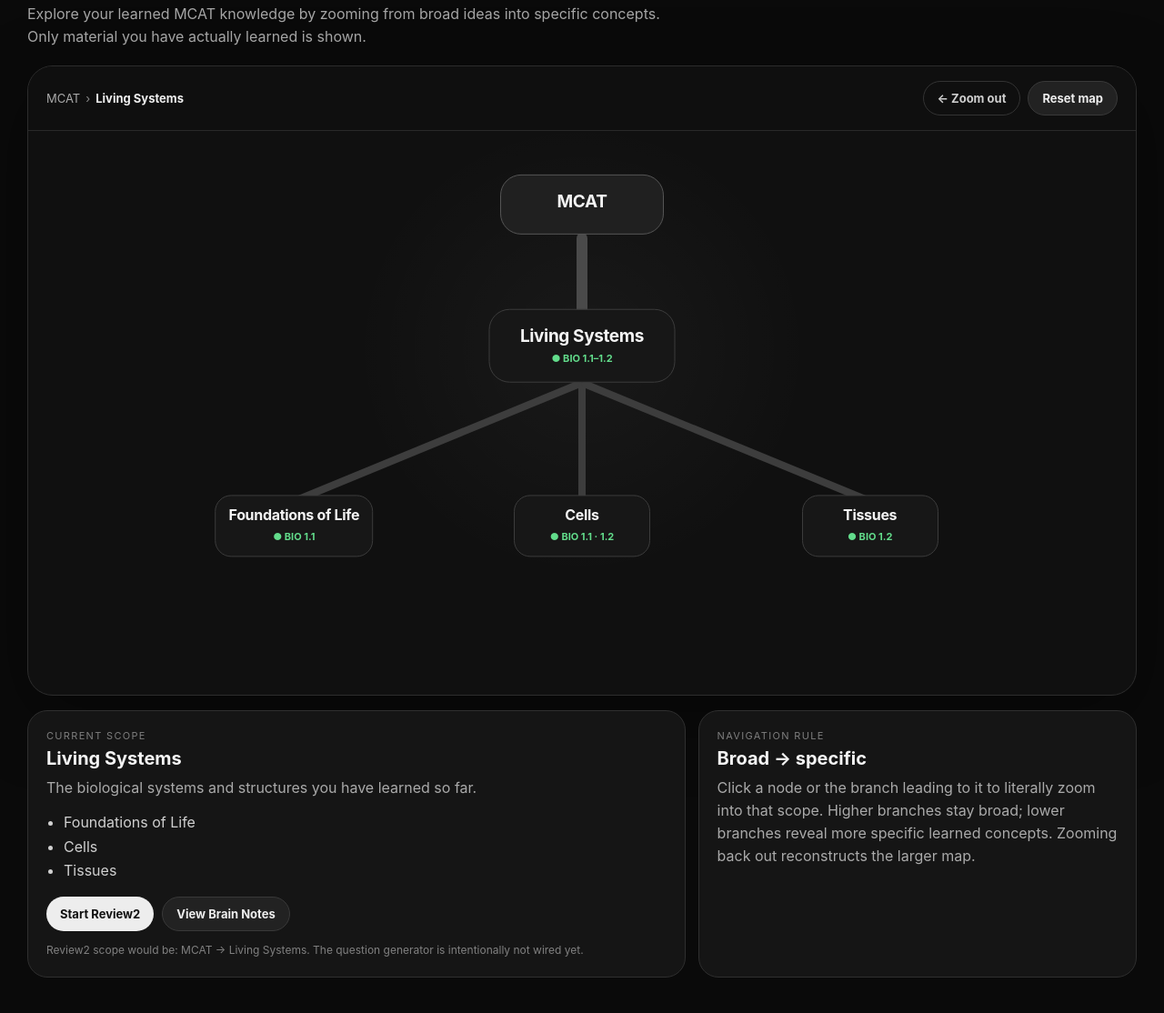
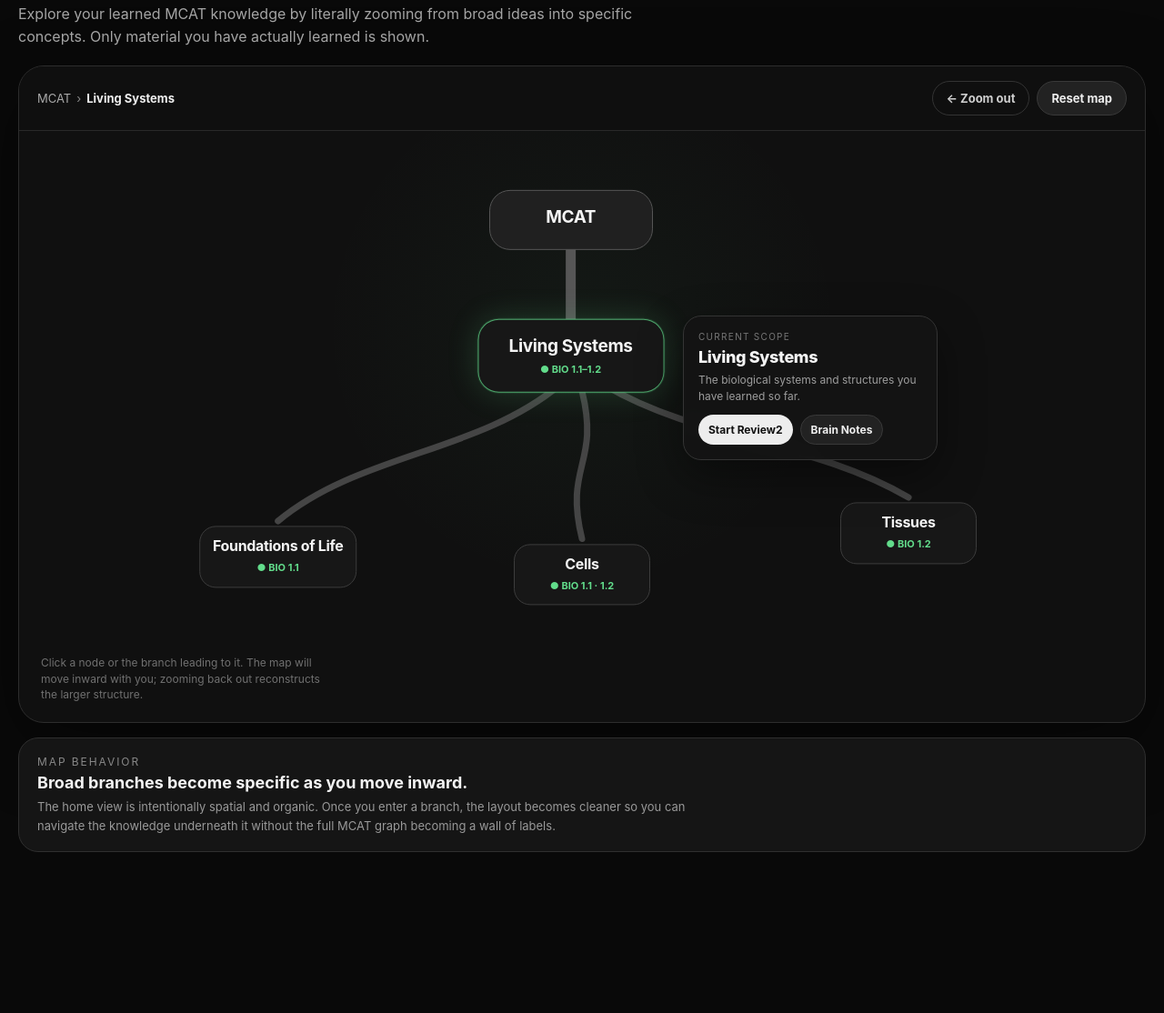
Before and after one commit to hussainmsalman04/brainserver, a website: page public/concept-map.html in a window 1280 px wide. Shown: the part 120-1234 px from the top of the page at 91% size. After the commit the page ends 1117 px from the top, so only its background shows below. Drawn offline with Linux system fonts and the light colour scheme.

Commit message:
Update concept-map.html

```diff
--- a/public/concept-map.html
+++ b/public/concept-map.html
@@ -5,62 +5,52 @@
   <meta name="viewport" content="width=device-width, initial-scale=1" />
   <title>MCAT Brain Concept Map</title>
   <style>
-    * { box-sizing: border-box; }
-    :root {
-      --bg:#0a0a0a; --panel:#121212; --panel2:#171717; --line:#3a3a3a;
-      --text:#f4f4f4; --muted:#9d9d9d; --bio:#62dc8b; --master:#8fe7ad;
-      --dev:#e8c96f; --danger:#ef8d8d;
+    *{box-sizing:border-box}
+    :root{
+      --bg:#090909;--panel:#121212;--panel2:#171717;--line:#454545;
+      --text:#f4f4f4;--muted:#9d9d9d;--bio:#62dc8b;--master:#8fe7ad;
+      --dev:#e8c96f;--glow:rgba(98,220,139,.18)
     }
-    body { margin:0; min-height:100vh; background:var(--bg); color:var(--text); font-family:Inter,ui-sans-serif,system-ui,-apple-system,BlinkMacSystemFont,"Segoe UI",sans-serif; }
-    .shell { width:min(1220px,calc(100% - 28px)); margin:0 auto; padding:30px 0 60px; }
-    .topbar { display:flex; align-items:flex-start; justify-content:space-between; gap:24px; margin-bottom:20px; }
-    .eyebrow { color:#888; font-size:12px; letter-spacing:.16em; text-transform:uppercase; margin-bottom:8px; }
-    h1 { margin:0; font-size:clamp(34px,6vw,58px); line-height:.98; letter-spacing:-.045em; }
-    .subtitle { margin:13px 0 0; max-width:720px; color:#a5a5a5; line-height:1.55; }
-    .legend { display:flex; gap:12px; flex-wrap:wrap; justify-content:flex-end; color:#aaa; font-size:12px; padding-top:5px; }
-    .bio { color:var(--bio); }
-    .nav { display:flex; gap:8px; flex-wrap:wrap; }
-    .btn { appearance:none; border:0; border-radius:999px; padding:10px 15px; font:inherit; font-size:13px; font-weight:700; cursor:pointer; text-decoration:none; background:#ededed; color:#111; }
-    .btn.secondary { background:#222; color:#eee; border:1px solid #393939; }
-    .btn.ghost { background:transparent; color:#cfcfcf; border:1px solid #333; }
-    .map-card { border:1px solid #2d2d2d; border-radius:28px; overflow:hidden; background:radial-gradient(circle at 50% 45%,rgba(255,255,255,.04),transparent 35%),#101010; box-shadow:0 24px 80px rgba(0,0,0,.36); }
-    .toolbar { display:flex; justify-content:space-between; gap:18px; align-items:center; padding:16px 20px; border-bottom:1px solid #292929; background:rgba(15,15,15,.94); }
-    .crumbs { display:flex; gap:6px; align-items:center; flex-wrap:wrap; font-size:13px; color:#888; }
-    .crumb { cursor:pointer; color:#aaa; }
-    .crumb.current { color:#f0f0f0; font-weight:700; }
-    .crumb:hover { color:#fff; }
-    .viewport { position:relative; height:620px; overflow:hidden; perspective:1200px; }
-    .world { position:absolute; inset:0; transform-origin:50% 50%; transition:transform .58s cubic-bezier(.2,.78,.2,1), opacity .35s ease; }
-    .branch-line { position:absolute; height:8px; border-radius:999px; background:#3d3d3d; transform-origin:0 50%; cursor:pointer; transition:background .18s ease, box-shadow .18s ease, opacity .3s ease; z-index:1; }
-    .branch-line.major { height:12px; background:#4a4a4a; }
-    .branch-line:hover { background:#696969; box-shadow:0 0 0 7px rgba(255,255,255,.025); }
-    .node { position:absolute; transform:translate(-50%,-50%); z-index:2; min-width:150px; max-width:220px; padding:13px 14px; border-radius:18px; border:1px solid #3c3c3c; background:#171717; text-align:center; cursor:pointer; user-select:none; transition:transform .2s ease, opacity .3s ease, border-color .2s ease, background .2s ease, filter .3s ease; }
-    .node:hover { transform:translate(-50%,-50%) scale(1.04); border-color:#747474; background:#1d1d1d; }
-    .node.big { min-width:205px; padding:18px 20px; border-radius:23px; }
-    .node.root { min-width:180px; border-color:#555; background:#202020; }
-    .node-title { font-weight:750; letter-spacing:-.02em; line-height:1.12; }
-    .node.big .node-title { font-size:19px; }
-    .meta { margin-top:7px; font-size:11px; color:#929292; line-height:1.3; }
-    .source { color:var(--bio); font-weight:750; }
-    .mastered { color:var(--master); }
-    .developing { color:var(--dev); }
-    .faded { opacity:.11 !important; filter:blur(.3px); pointer-events:none; }
-    .focus-parent { opacity:.34; }
-    .details { display:grid; grid-template-columns:1.2fr .8fr; gap:14px; margin-top:16px; }
-    .panel { border:1px solid #2f2f2f; border-radius:22px; background:#151515; padding:20px; }
-    .panel h2 { margin:0 0 8px; font-size:20px; }
-    .panel p { margin:0; color:#aaa; line-height:1.55; }
-    .learned { margin:12px 0 0; padding-left:19px; color:#d0d0d0; line-height:1.65; }
-    .actions { display:flex; gap:9px; flex-wrap:wrap; margin-top:16px; }
-    .small-note { margin-top:12px; color:#808080; font-size:12px; line-height:1.5; }
-    .scope-label { font-size:11px; letter-spacing:.12em; text-transform:uppercase; color:#7e7e7e; margin-bottom:6px; }
-    .coming { color:#bdbdbd; }
-    @media (max-width:860px) {
-      .topbar { display:block; }
-      .legend { justify-content:flex-start; margin-top:16px; }
-      .toolbar { align-items:flex-start; flex-direction:column; }
-      .viewport { height:570px; }
-      .details { grid-template-columns:1fr; }
+    body{margin:0;min-height:100vh;background:var(--bg);color:var(--text);font-family:Inter,ui-sans-serif,system-ui,-apple-system,BlinkMacSystemFont,"Segoe UI",sans-serif}
+    .shell{width:min(1240px,calc(100% - 28px));margin:0 auto;padding:30px 0 60px}
+    .topbar{display:flex;align-items:flex-start;justify-content:space-between;gap:24px;margin-bottom:20px}
+    .eyebrow{color:#888;font-size:12px;letter-spacing:.16em;text-transform:uppercase;margin-bottom:8px}
+    h1{margin:0;font-size:clamp(34px,6vw,58px);line-height:.98;letter-spacing:-.045em}
+    .subtitle{margin:13px 0 0;max-width:720px;color:#a5a5a5;line-height:1.55}
+    .legend{display:flex;gap:12px;flex-wrap:wrap;justify-content:flex-end;color:#aaa;font-size:12px;padding-top:5px}
+    .bio{color:var(--bio)}
+    .nav{display:flex;gap:8px;flex-wrap:wrap}
+    .btn{appearance:none;border:0;border-radius:999px;padding:10px 15px;font:inherit;font-size:13px;font-weight:700;cursor:pointer;text-decoration:none;background:#ededed;color:#111}
+    .btn.secondary{background:#222;color:#eee;border:1px solid #393939}
+    .btn.ghost{background:transparent;color:#cfcfcf;border:1px solid #333}
+    .map-card{border:1px solid #2d2d2d;border-radius:28px;overflow:hidden;background:radial-gradient(circle at 50% 40%,rgba(98,220,139,.045),transparent 38%),#101010;box-shadow:0 24px 80px rgba(0,0,0,.36)}
+    .toolbar{display:flex;justify-content:space-between;gap:18px;align-items:center;padding:16px 20px;border-bottom:1px solid #292929;background:rgba(15,15,15,.94)}
+    .crumbs{display:flex;gap:6px;align-items:center;flex-wrap:wrap;font-size:13px;color:#888}
+    .crumb{cursor:pointer;color:#aaa}.crumb.current{color:#f0f0f0;font-weight:700}.crumb:hover{color:#fff}
+    .viewport{position:relative;height:650px;overflow:hidden;perspective:1200px}
+    .world{position:absolute;inset:0;transform-origin:50% 50%;transition:transform .62s cubic-bezier(.16,.84,.22,1),opacity .35s ease}
+    .branch-svg{position:absolute;inset:0;width:100%;height:100%;z-index:1;overflow:visible}
+    .branch-visible{fill:none;stroke:#454545;stroke-width:7;stroke-linecap:round;transition:stroke .18s ease,filter .18s ease,opacity .3s ease}
+    .branch-visible.major{stroke:#565656;stroke-width:11}
+    .branch-hit{fill:none;stroke:transparent;stroke-width:28;cursor:pointer}
+    .branch-group:hover .branch-visible{stroke:#777;filter:drop-shadow(0 0 8px rgba(255,255,255,.08))}
+    .node{position:absolute;transform:translate(-50%,-50%);z-index:3;min-width:150px;max-width:220px;padding:13px 14px;border-radius:18px;border:1px solid #3c3c3c;background:#171717;text-align:center;cursor:pointer;user-select:none;transition:transform .22s ease,opacity .3s ease,border-color .2s ease,background .2s ease,box-shadow .25s ease}
+    .node:hover{transform:translate(-50%,-50%) scale(1.045);border-color:#747474;background:#1d1d1d}
+    .node.big{min-width:205px;padding:18px 20px;border-radius:23px}
+    .node.root{min-width:180px;border-color:#555;background:#202020}
+    .node.focused{border-color:rgba(98,220,139,.72);box-shadow:0 0 0 1px rgba(98,220,139,.14),0 0 34px var(--glow)}
+    .node-title{font-weight:750;letter-spacing:-.02em;line-height:1.12}.node.big .node-title{font-size:19px}
+    .meta{margin-top:7px;font-size:11px;color:#929292;line-height:1.3}.source{color:var(--bio);font-weight:750}.mastered{color:var(--master)}.developing{color:var(--dev)}
+    .scope-popover{position:absolute;z-index:5;width:280px;padding:16px;border-radius:20px;border:1px solid #343434;background:rgba(20,20,20,.96);box-shadow:0 18px 50px rgba(0,0,0,.4);backdrop-filter:blur(10px);transition:left .45s cubic-bezier(.2,.8,.2,1),top .45s cubic-bezier(.2,.8,.2,1),opacity .25s ease}
+    .scope-kicker{font-size:10px;letter-spacing:.13em;text-transform:uppercase;color:#777;margin-bottom:6px}
+    .scope-title{font-size:18px;font-weight:780;letter-spacing:-.02em}
+    .scope-desc{font-size:12px;color:#9d9d9d;line-height:1.45;margin-top:6px}
+    .scope-actions{display:flex;gap:8px;flex-wrap:wrap;margin-top:12px}.scope-actions .btn{padding:8px 11px;font-size:12px}
+    .overview-note{position:absolute;z-index:4;left:24px;bottom:22px;color:#707070;font-size:12px;line-height:1.45;max-width:320px}
+    .bottom-card{margin-top:16px;border:1px solid #2f2f2f;border-radius:22px;background:#151515;padding:18px 20px;display:flex;align-items:flex-start;justify-content:space-between;gap:20px}
+    .bottom-card h2{margin:0 0 6px;font-size:18px}.bottom-card p{margin:0;color:#999;line-height:1.55;font-size:13px;max-width:760px}
+    @media(max-width:860px){
+      .topbar{display:block}.legend{justify-content:flex-start;margin-top:16px}.toolbar{align-items:flex-start;flex-direction:column}.viewport{height:610px}.scope-popover{width:235px}.bottom-card{display:block}
     }
   </style>
 </head>
@@ -70,7 +60,7 @@
     <div>
       <div class="eyebrow">MCAT Brain</div>
       <h1>Concept Map</h1>
-      <p class="subtitle">Explore your learned MCAT knowledge by zooming from broad ideas into specific concepts. Only material you have actually learned is shown.</p>
+      <p class="subtitle">Explore your learned MCAT knowledge by literally zooming from broad ideas into specific concepts. Only material you have actually learned is shown.</p>
     </div>
     <div>
       <div class="legend"><span><span class="bio">●</span> Biology</span><span>✓ Mastered</span><span>◐ Developing</span></div>
@@ -83,31 +73,32 @@
       <div class="crumbs" id="crumbs"></div>
       <div class="nav"><button class="btn ghost" id="backBtn">← Zoom out</button><button class="btn secondary" id="homeBtn">Reset map</button></div>
     </div>
-    <div class="viewport" id="viewport"><div class="world" id="world"></div></div>
+    <div class="viewport" id="viewport">
+      <div class="world" id="world"></div>
+      <div class="scope-popover" id="scopePopover">
+        <div class="scope-kicker">Current scope</div>
+        <div class="scope-title" id="scopeTitle"></div>
+        <div class="scope-desc" id="scopeDesc"></div>
+        <div class="scope-actions">
+          <button class="btn" id="review2Btn">Start Review2</button>
+          <button class="btn secondary" id="notesBtn">Brain Notes</button>
+        </div>
+      </div>
+      <div class="overview-note" id="overviewNote">Click a node or the branch leading to it. The map will move inward with you; zooming back out reconstructs the larger structure.</div>
+    </div>
   </section>
 
-  <section class="details">
-    <div class="panel">
-      <div class="scope-label">Current scope</div>
-      <h2 id="title">Living Systems</h2>
-      <p id="desc"></p>
-      <ul class="learned" id="learned"></ul>
-      <div class="actions">
-        <button class="btn" id="review2Btn">Start Review2</button>
-        <button class="btn secondary" id="notesBtn">View Brain Notes</button>
-      </div>
-      <div class="small-note" id="note">Review2 is not wired yet. This prototype is testing the map navigation and scope model first.</div>
-    </div>
-    <div class="panel">
-      <div class="scope-label">Navigation rule</div>
-      <h2>Broad → specific</h2>
-      <p>Click a node or the branch leading to it to literally zoom into that scope. Higher branches stay broad; lower branches reveal more specific learned concepts. Zooming back out reconstructs the larger map.</p>
+  <section class="bottom-card">
+    <div>
+      <div class="eyebrow" style="margin-bottom:5px">Map behavior</div>
+      <h2>Broad branches become specific as you move inward.</h2>
+      <p>The home view is intentionally spatial and organic. Once you enter a branch, the layout becomes cleaner so you can navigate the knowledge underneath it without the full MCAT graph becoming a wall of labels.</p>
     </div>
   </section>
 </main>
 
 <script>
-const data = {
+const data={
   mcat:{title:'MCAT',parent:null,source:'',status:'',desc:'Everything you have learned so far across the MCAT.',learned:['Living Systems is currently the illuminated region'],children:['living']},
   living:{title:'Living Systems',parent:'mcat',source:'BIO 1.1–1.2',status:'',desc:'The biological systems and structures you have learned so far.',learned:['Foundations of Life','Cells','Tissues'],children:['foundations','cells','tissues']},
   foundations:{title:'Foundations of Life',parent:'living',source:'BIO 1.1',status:'',desc:'Foundational ideas about cells and what counts as independent cellular life.',learned:['Cell Theory','Boundary of Life / viruses'],children:['cell-theory','life-boundary']},
@@ -132,42 +123,111 @@ const data = {
   epithelial:{title:'Epithelial Tissue',parent:'tissues',source:'BIO 1.2',status:'mastered',desc:'Epithelial structure, organization, and function.',learned:['Protection','Absorption','Secretion','Sensation','Parenchyma','Simple / stratified / pseudostratified'],children:[]},
   connective:{title:'Connective Tissue',parent:'tissues',source:'BIO 1.2',status:'mastered',desc:'Connective-tissue roles and examples.',learned:['Support','Stroma','Bone','Cartilage','Tendons / ligaments','Adipose','Blood'],children:[]}
 };
+
 let focus='living';
-const world=document.getElementById('world'), title=document.getElementById('title'), desc=document.getElementById('desc'), learned=document.getElementById('learned'), crumbs=document.getElementById('crumbs'), note=document.getElementById('note');
-function ancestors(key){ const a=[]; let k=key; while(k){a.unshift(k); k=data[k].parent;} return a; }
-function nodeHTML(key,x,y,big=false){ const d=data[key]; const s=d.status==='mastered'?'<span class="mastered">✓</span>':d.status==='developing'?'<span class="developing">◐</span>':''; return `<div class="node ${big?'big':''} ${key==='mcat'?'root':''}" data-key="${key}" style="left:${x}%;top:${y}%"><div class="node-title">${d.title}</div><div class="meta">${d.source?`<span class="source">● ${d.source}</span>`:''} ${s}</div></div>`; }
-function lineHTML(x1,y1,x2,y2,target,major=false){ const vw=document.getElementById('viewport').clientWidth, vh=document.getElementById('viewport').clientHeight; const ax=x1/100*vw, ay=y1/100*vh, bx=x2/100*vw, by=y2/100*vh; const dx=bx-ax,dy=by-ay,len=Math.hypot(dx,dy),ang=Math.atan2(dy,dx)*180/Math.PI; return `<div class="branch-line ${major?'major':''}" data-key="${target}" style="left:${ax}px;top:${ay}px;width:${len}px;transform:rotate(${ang}deg)"></div>`; }
+const world=document.getElementById('world');
+const viewport=document.getElementById('viewport');
+const crumbs=document.getElementById('crumbs');
+const scopePopover=document.getElementById('scopePopover');
+const scopeTitle=document.getElementById('scopeTitle');
+const scopeDesc=document.getElementById('scopeDesc');
+
+function ancestors(key){const a=[];let k=key;while(k){a.unshift(k);k=data[k].parent}return a}
+function statusHTML(d){return d.status==='mastered'?'<span class="mastered">✓</span>':d.status==='developing'?'<span class="developing">◐</span>':''}
+function nodeHTML(key,x,y,big=false,focused=false){
+  const d=data[key];
+  return `<div class="node ${big?'big':''} ${key==='mcat'?'root':''} ${focused?'focused':''}" data-key="${key}" style="left:${x}%;top:${y}%"><div class="node-title">${d.title}</div><div class="meta">${d.source?`<span class="source">● ${d.source}</span>`:''} ${statusHTML(d)}</div></div>`
+}
+function curvePath(x1,y1,x2,y2,bend=0){
+  const w=viewport.clientWidth,h=viewport.clientHeight;
+  const ax=x1/100*w,ay=y1/100*h,bx=x2/100*w,by=y2/100*h;
+  const midY=(ay+by)/2;
+  const c1x=ax+bend,c2x=bx-bend;
+  return `M ${ax} ${ay} C ${c1x} ${midY}, ${c2x} ${midY}, ${bx} ${by}`;
+}
+function branchSVG(paths){
+  return `<svg class="branch-svg" aria-hidden="true">${paths.map(p=>`<g class="branch-group" data-key="${p.key}"><path class="branch-visible ${p.major?'major':''}" d="${p.d}"></path><path class="branch-hit" d="${p.d}"></path></g>`).join('')}</svg>`
+}
+function organicOverview(){
+  const nodes=[
+    ['mcat',49,15,true,false],
+    ['living',49,38,true,true],
+    ['foundations',23,72,false,false],
+    ['cells',50,75,false,false],
+    ['tissues',79,68,false,false]
+  ];
+  const paths=[
+    {key:'living',major:true,d:curvePath(49,20,49,32,0)},
+    {key:'foundations',d:curvePath(48,43,23,66,-90)},
+    {key:'cells',d:curvePath(50,44,50,69,20)},
+    {key:'tissues',d:curvePath(52,43,79,62,105)}
+  ];
+  world.innerHTML=branchSVG(paths)+nodes.map(n=>nodeHTML(...n)).join('');
+}
+function focusedLayout(){
+  const d=data[focus],kids=d.children,parent=d.parent;
+  let html='',paths=[];
+  if(parent){
+    html+=nodeHTML(parent,50,13,true,false);
+    paths.push({key:focus,major:true,d:curvePath(50,18,50,32,0)});
+  }
+  html+=nodeHTML(focus,50,38,true,true);
+  const positions=[];
+  if(kids.length===1) positions.push([50,72]);
+  else if(kids.length===2) positions.push([34,72],[66,72]);
+  else if(kids.length===3) positions.push([23,72],[50,76],[77,70]);
+  else if(kids.length===4) positions.push([16,70],[38,78],[62,76],[84,68]);
+  else if(kids.length===5) positions.push([12,68],[31,78],[50,82],[69,76],[88,66]);
+  else if(kids.length>=6){
+    const top=Math.ceil(kids.length/2),row1=kids.slice(0,top),row2=kids.slice(top);
+    row1.forEach((_,i)=>positions.push([18+(64*(row1.length===1?.5:i/(row1.length-1))),64]));
+    row2.forEach((_,i)=>positions.push([24+(52*(row2.length===1?.5:i/(row2.length-1))),84]));
+  }
+  kids.forEach((k,i)=>{
+    const [x,y]=positions[i];
+    const bend=(x-50)*3.2;
+    paths.push({key:k,major:false,d:curvePath(50,44,x,y-6,bend)});
+    html+=nodeHTML(k,x,y,false,false);
+  });
+  if(!kids.length) html+=`<div style="position:absolute;left:50%;top:72%;transform:translate(-50%,-50%);color:#707070;font-size:13px;text-align:center;z-index:2">This is currently the deepest learned branch here.</div>`;
+  world.innerHTML=branchSVG(paths)+html;
+}
+function placeScopePopover(){
+  const focusNode=world.querySelector(`.node[data-key="${focus}"]`);
+  if(!focusNode)return;
+  const vp=viewport.getBoundingClientRect(),n=focusNode.getBoundingClientRect();
+  let left=n.right-vp.left+22;
+  let top=n.top-vp.top-5;
+  const width=scopePopover.offsetWidth||280;
+  if(left+width>vp.width-18) left=n.left-vp.left-width-22;
+  if(left<18) left=Math.max(18,(vp.width-width)/2);
+  top=Math.max(18,Math.min(top,vp.height-(scopePopover.offsetHeight||150)-18));
+  scopePopover.style.left=`${left}px`;
+  scopePopover.style.top=`${top}px`;
+}
 function render(){
-  const d=data[focus], kids=d.children;
-  let html='';
-  const parent=d.parent;
-  if(parent){ html+=nodeHTML(parent,50,13,true); html+=lineHTML(50,17,50,34,focus,true); }
-  html+=nodeHTML(focus,50,38,true);
-  const positions=[];
-  if(kids.length===1) positions.push([50,70]);
-  else if(kids.length===2) positions.push([35,70],[65,70]);
-  else if(kids.length===3) positions.push([24,70],[50,70],[76,70]);
-  else if(kids.length===4) positions.push([17,70],[39,70],[61,70],[83,70]);
-  else if(kids.length===5) positions.push([12,70],[31,70],[50,70],[69,70],[88,70]);
-  else if(kids.length>=6) {
-    const top=Math.ceil(kids.length/2); const row1=kids.slice(0,top), row2=kids.slice(top);
-    row1.forEach((_,i)=>positions.push([18+(64*(row1.length===1?0.5:i/(row1.length-1))),66]));
-    row2.forEach((_,i)=>positions.push([24+(52*(row2.length===1?0.5:i/(row2.length-1))),86]));
-  }
-  kids.forEach((k,i)=>{ const [x,y]=positions[i]; html+=lineHTML(50,44,x,y-5,k,false); html+=nodeHTML(k,x,y,false); });
-  if(!kids.length){ html+=`<div style="position:absolute;left:50%;top:72%;transform:translate(-50%,-50%);color:#707070;font-size:13px;text-align:center">This is currently the deepest learned branch here.</div>`; }
-  world.innerHTML=html;
-  requestAnimationFrame(()=>{ world.style.transform='scale(.965)'; requestAnimationFrame(()=>world.style.transform='scale(1)'); });
-  world.querySelectorAll('.node,.branch-line').forEach(el=>el.addEventListener('click',e=>{e.stopPropagation(); zoomTo(el.dataset.key);}));
-  updateDetails();
+  if(focus==='living') organicOverview(); else focusedLayout();
+  world.querySelectorAll('.node,.branch-group').forEach(el=>el.addEventListener('click',e=>{e.stopPropagation();zoomTo(el.dataset.key)}));
+  updateUI();
+  world.style.transform='scale(.94)';
+  requestAnimationFrame(()=>requestAnimationFrame(()=>world.style.transform='scale(1)'));
+  requestAnimationFrame(placeScopePopover);
 }
-function zoomTo(key){ if(!data[key])return; focus=key; render(); }
-function updateDetails(){ const d=data[focus]; title.textContent=d.title; desc.textContent=d.desc; learned.innerHTML=d.learned.map(x=>`<li>${x}</li>`).join(''); const path=ancestors(focus); crumbs.innerHTML=path.map((k,i)=>`<span class="crumb ${i===path.length-1?'current':''}" data-key="${k}">${data[k].title}</span>${i<path.length-1?'<span>›</span>':''}`).join(''); crumbs.querySelectorAll('.crumb').forEach(c=>c.addEventListener('click',()=>zoomTo(c.dataset.key))); note.textContent=`Review2 scope would be: ${path.map(k=>data[k].title).join(' → ')}. The question generator is intentionally not wired yet.`; document.getElementById('backBtn').disabled=!d.parent; document.getElementById('backBtn').style.opacity=d.parent?'1':'.35'; }
-document.getElementById('backBtn').addEventListener('click',()=>{ const p=data[focus].parent; if(p)zoomTo(p); });
+function zoomTo(key){if(!data[key])return;focus=key;render()}
+function updateUI(){
+  const d=data[focus],path=ancestors(focus);
+  crumbs.innerHTML=path.map((k,i)=>`<span class="crumb ${i===path.length-1?'current':''}" data-key="${k}">${data[k].title}</span>${i<path.length-1?'<span>›</span>':''}`).join('');
+  crumbs.querySelectorAll('.crumb').forEach(c=>c.addEventListener('click',()=>zoomTo(c.dataset.key)));
+  scopeTitle.textContent=d.title;
+  scopeDesc.textContent=d.desc;
+  document.getElementById('backBtn').disabled=!d.parent;
+  document.getElementById('backBtn').style.opacity=d.parent?'1':'.35';
+}
+document.getElementById('backBtn').addEventListener('click',()=>{const p=data[focus].parent;if(p)zoomTo(p)});
 document.getElementById('homeBtn').addEventListener('click',()=>zoomTo('living'));
 document.getElementById('review2Btn').addEventListener('click',()=>alert(`Review2 will eventually launch using this scope:\n\n${ancestors(focus).map(k=>data[k].title).join(' → ')}\n\nNot wired yet.`));
-document.getElementById('notesBtn').addEventListener('click',()=>alert('Brain Notes panel is a placeholder in this prototype. The full approved notes stay in the Brain; the map should not duplicate them by default.'));
-window.addEventListener('resize',render);
+document.getElementById('notesBtn').addEventListener('click',()=>alert(`Brain Notes for ${data[focus].title} will eventually open as a side panel. The full approved notes stay in the Brain; the map only shows structure and scope.`));
+window.addEventListener('resize',()=>{render()});
 render();
 </script>
 </body>
```
